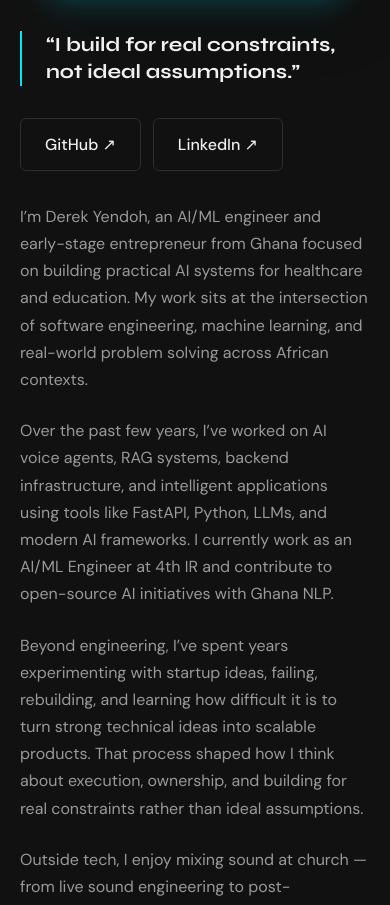
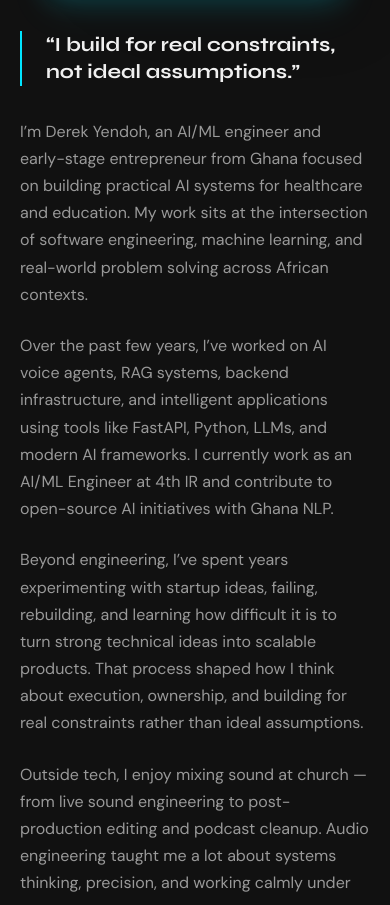
Before and after one commit to Yendoh-Derek/Yendoh-Derek.github.io, a Next.js app: page / in a window 390 px wide. Shown: the part 1262-2167 px from the top of the page. Built offline with nearby package versions, Linux system fonts and the light colour scheme.

Commit message:
update: Examine About component and hide CTA buttons on smaller screens

```diff
--- a/src/components/about/About.tsx
+++ b/src/components/about/About.tsx
@@ -19,7 +19,7 @@ function AboutQuoteAndCtas({ className }: { className?: string }) {
       </Reveal>
 
       <Reveal delay={180}>
-        <div className="mt-8 flex flex-wrap gap-3">
+        <div className="mt-8 hidden flex-wrap gap-3 md:flex">
           <a
             href={site.github}
             target="_blank"
```
